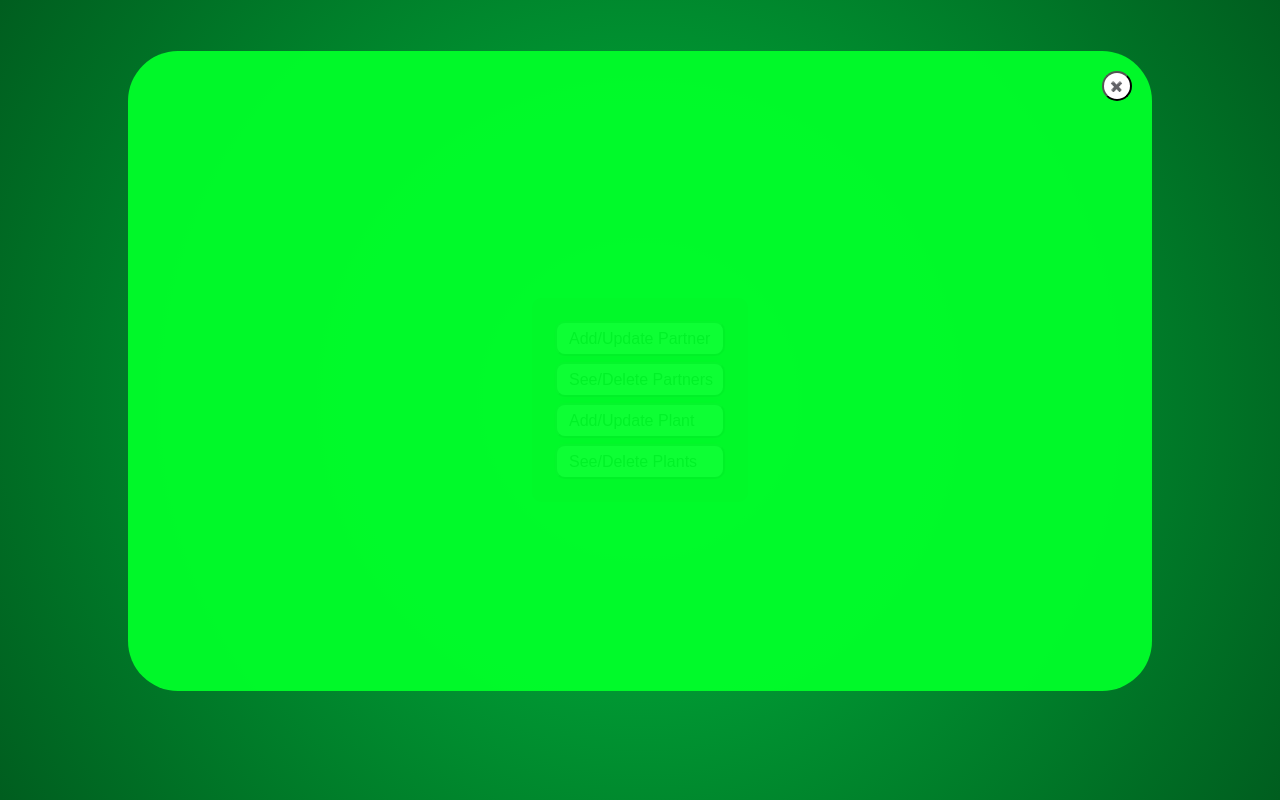
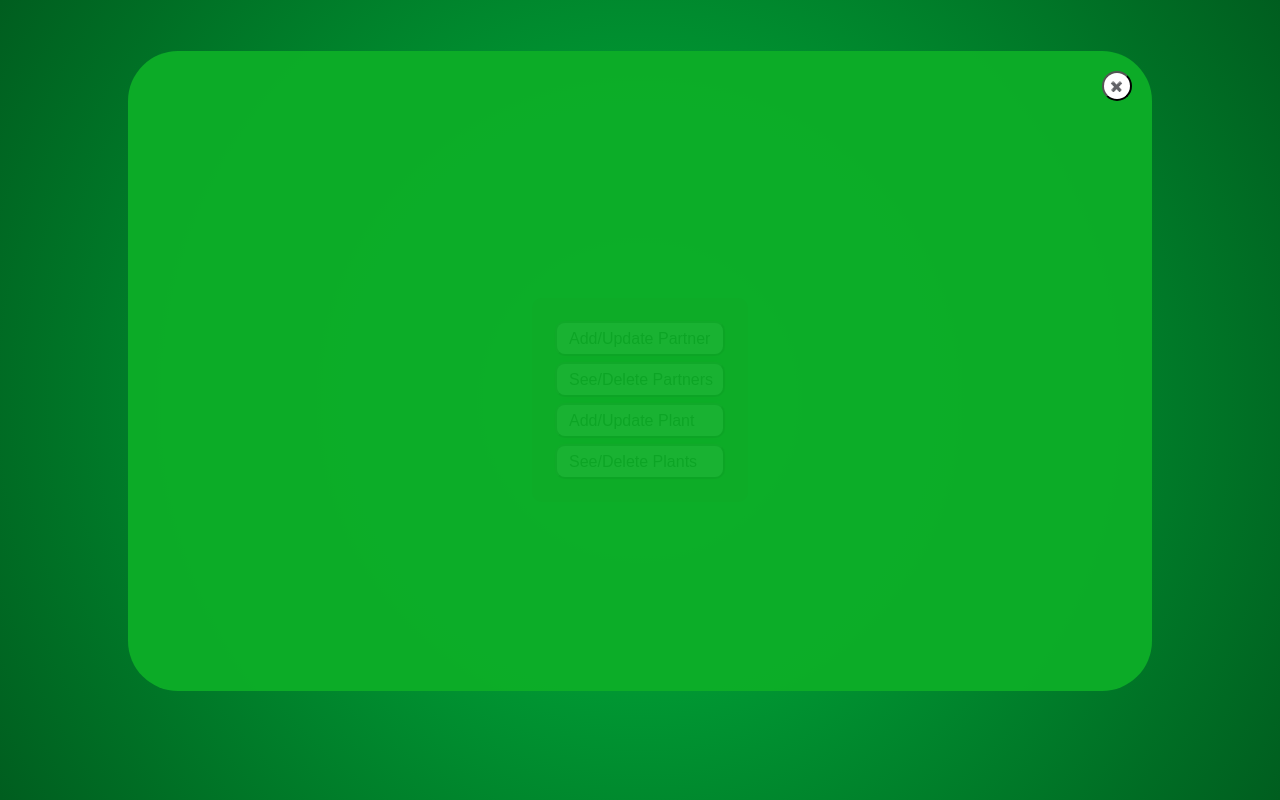
Before and after one commit to ArielMAJ/Python_API_Challenge, a React (Create React App) app in the folder react-app/: page / in a window 1280 px wide. Both pictures are taken after a click on the button "Add/Update Partner". Built offline with nearby package versions, Linux system fonts and the light colour scheme.

Commit message:
[UPT][Issue #31] Update modal color.

```diff
--- a/react-app/src/components/Modal/Modal.css
+++ b/react-app/src/components/Modal/Modal.css
@@ -5,7 +5,7 @@
   transform: translate(-50%, 0%);
   width: 80%;
   min-height: 80%;
-  background-color: rgba(0, 255, 42, 0.95);
+  background-color: rgba(13, 174, 40, 0.95);
   display: flex;
   justify-content: center;
   align-items: center;
```
